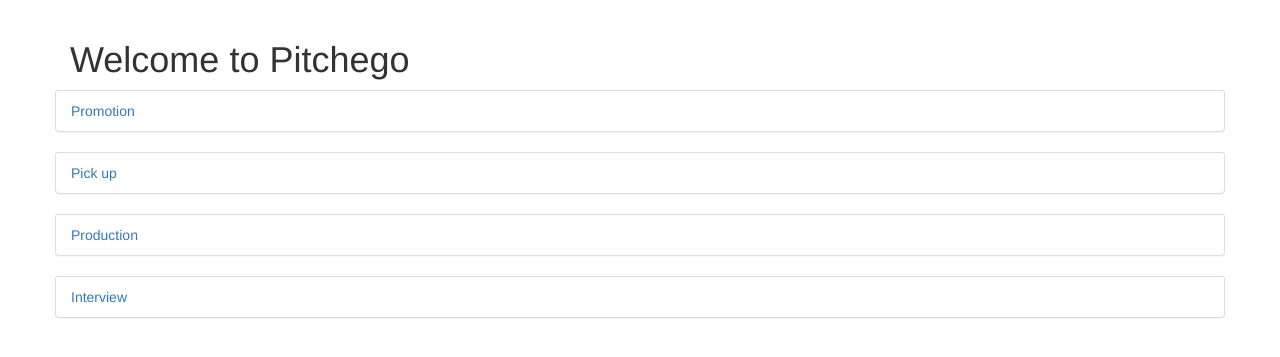
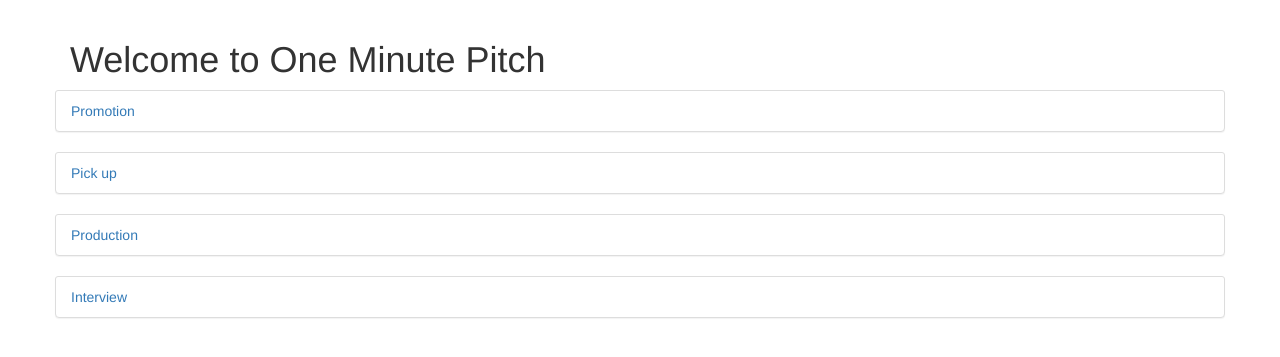
Before and after one commit to Jeffmusa/One-Minute-Pitch, a Flask app: page / in a window 1280 px wide. Shown: the part 52-409 px from the top of the page. Run offline with Flask 2, Linux system fonts and the light colour scheme; some libraries are stand-ins or nearby versions.

Commit message:
index.html

```diff
--- a/app/templates/index.html
+++ b/app/templates/index.html
@@ -7,7 +7,7 @@
 
 <div class="container">
 
-    <h1>Welcome to Pitchego</h1>
+    <h1>Welcome to One Minute Pitch</h1>
 
 <div class="row">
     <div class="panel panel-default panel-heading"><a href="/category/promotion">Promotion</a></div>
```
